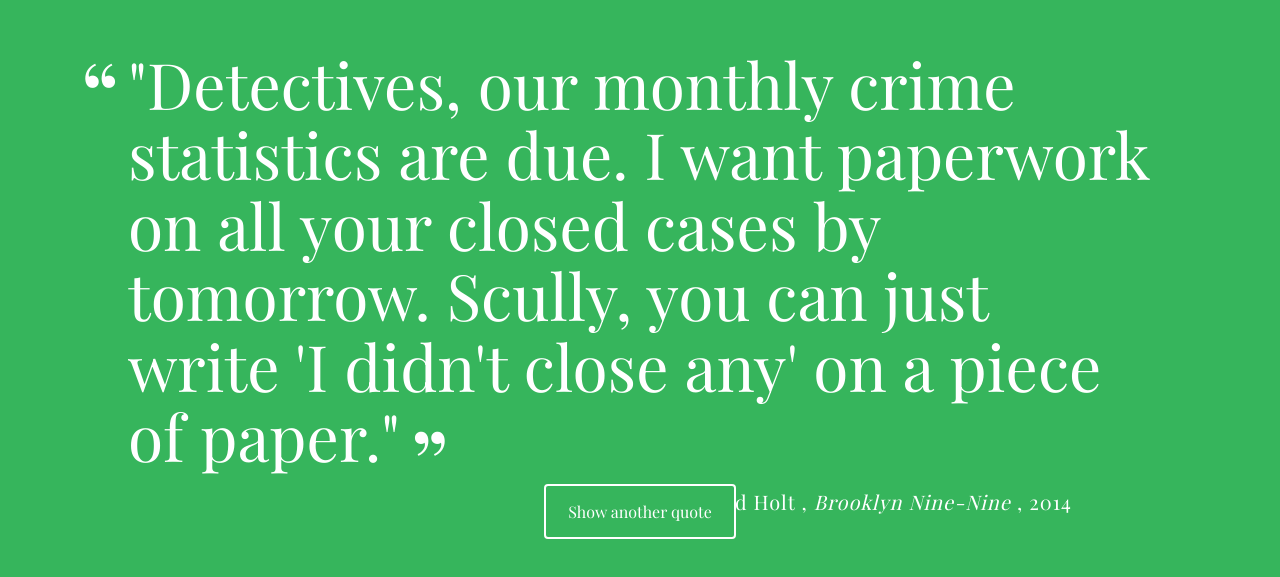
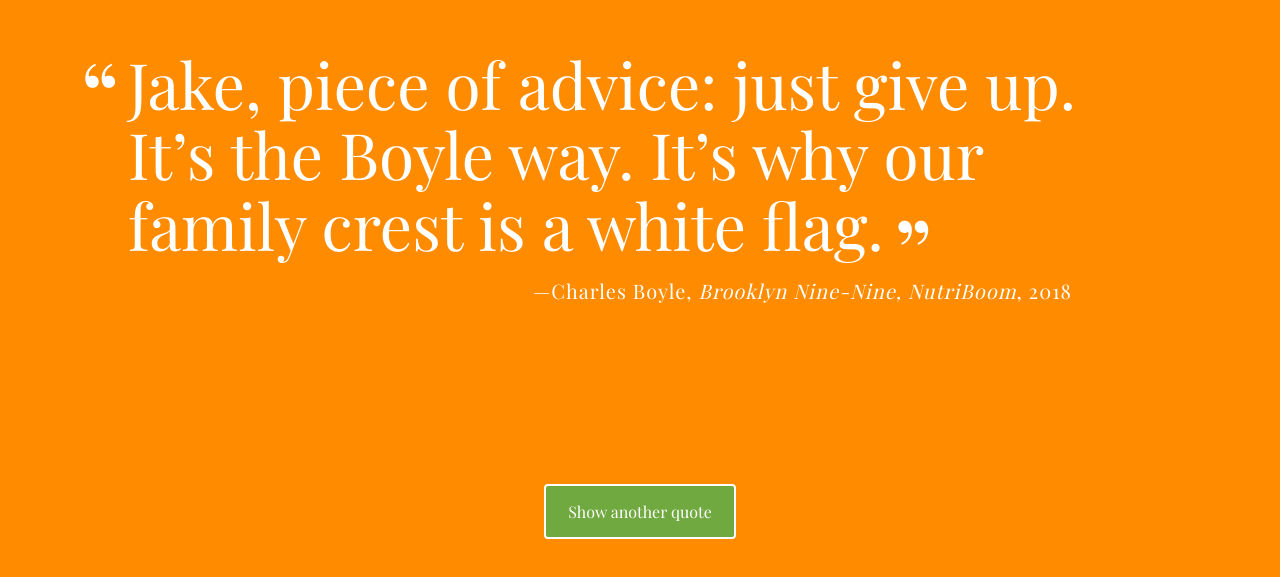
Before and after one commit to jedadan/techdegree-project-1, a plain HTML site: page index.html in a window 1280 px wide. Shown: the part 111-688 px from the top of the page. Drawn offline with nearby package versions, Linux system fonts and the light colour scheme; a web font is replaced by a local one.

Commit message:
cleaned up/notated code for review

```diff
--- a/css/styles.css
+++ b/css/styles.css
@@ -67,6 +67,14 @@
   font-style: normal;
 }
 
+.episode {
+  font-style: italic;
+}
+
+.episode:before {
+  content: ", ";
+}
+
 .year:before {
   content: ", ";
   font-style: normal;
--- a/index.html
+++ b/index.html
@@ -16,13 +16,14 @@
     <div class="container">
       <div id="quote-box">
         <p class="quote">
-          "Detectives, our monthly crime statistics are due. I want paperwork on
+          Detectives, our monthly crime statistics are due. I want paperwork on
           all your closed cases by tomorrow. Scully, you can just write 'I
-          didn't close any' on a piece of paper."
+          didn't close any' on a piece of paper.
         </p>
         <p class="source">
           Captain Raymond Holt
           <span class="citation">Brooklyn Nine-Nine</span>
+          <span class="episode">M.E. Time</span>
           <span class="year">2014</span>
         </p>
       </div>
--- a/js/script.js
+++ b/js/script.js
@@ -5,101 +5,112 @@
 
 // Study guide for this project - https://drive.google.com/file/d/1s5grutGuQFwJcQP8bFwEI69Q8FCkGdDk/view?usp=sharing
 
-/***
-  Create the array of quote objects and name it `quotes`.
-  Add at least five quote objects to the `quotes` array.
-  Give each quote object a `quote` and `source` property.
-  Add the `citation` property to at least one object in the array.
-  Add the `year` property to at least one object in the array.
-  Use console.log() to log your array of quotes to the console.
-***/
+// Array of 'Brooklyn Nine Nine' quotes, can't wait for the next season!
+
 let quotes = [
   {
     quote:
-      '"You should make me your campaign manager. I was born for politics! I have great hair and I love lying."',
+      "You should make me your campaign manager. I was born for politics! I have great hair and I love lying.",
     source: "Gina Linetti",
     citation: "Brooklyn Nine-Nine",
+    episode: "Full Boyle",
     year: 2014
   },
   {
     quote:
-      "“A place where everybody knows your name is hell. You’re describing hell.”",
+      "A place where everybody knows your name is hell. You’re describing hell.",
     source: "Rosa Diaz",
     citation: "Brooklyn Nine-Nine",
+    episode: "A Tale of Two Bandits",
     year: 2019
   },
   {
     quote:
-      "“Jake, piece of advice: just give up. It’s the Boyle way. It’s why our family crest is a white flag.”",
+      "Jake, piece of advice: just give up. It’s the Boyle way. It’s why our family crest is a white flag.",
     source: "Charles Boyle",
     citation: "Brooklyn Nine-Nine",
+    episode: "NutriBoom",
     year: 2018
   },
   {
-    quote: "“If I die, turn my tweets into a book.”",
+    quote: "If I die, turn my tweets into a book.",
     source: "Gina Linetti",
     citation: "Brooklyn Nine-Nine",
+    episode: "Halloween III",
     year: 2015
   },
   {
     quote:
-      "\"Where were you? You were gone for three hours. I know because I sang 'This Is How We Do It' 143 times.\"",
+      "Where were you? You were gone for three hours. I know because I sang 'This Is How We Do It' 143 times.",
     source: "Jake Peralta",
     citation: "Brooklyn Nine-Nine",
+    episode: "Sabatoge",
     year: 2015
   },
   {
     quote:
-      "\"We've busted murderers; we've taken down cartels. But today we face the worst New York has to offer- the Fire Department.\"",
+      "We've busted murderers; we've taken down cartels. But today we face the worst New York has to offer- the Fire Department.",
     source: "Jake Peralta",
     citation: "Brooklyn Nine-Nine",
+    episode: "Operation: Broken Feather",
     year: 2014
   },
   {
     quote:
-      "\"It's Gina's phone, leave me a voicemail. I won't check it 'cause it's not 1993.\"",
+      "It's Gina's phone, leave me a voicemail. I won't check it 'cause it's not 1993.",
     source: "Gina Linetti",
     citation: "Brooklyn Nine-Nine",
+    episode: "The Mole",
     year: 2014
   }
 ];
 
-/***
-  Create the `getRandomQuote` function to:
-   - Create a variable to store a random number
-   - Use the random number to `return` a random quote object from the `quotes` array.
-***/
+// Generates a random number to grab a quote at random
 
 function getRandomQuote() {
-  let randomNum = Math.floor(Math.random() * 7) + 1;
+  let randomNum = Math.floor(Math.random() * quotes.length);
   return quotes[randomNum];
 }
 
-/***
-  Create the `printQuote` function to:
-   - Call the `getRandomQuote` function and assign it to a variable.
-   - Create a variable for the HTML string and set it equal to an empty string.
-   - Use the HTML template in the instructions or the markup in the index.html file, AND
-     the random quote vairable to build your HTML string.
-   - Add the quote and source section to the HTML string.
-   - Use an if statement to check for the citation property before adding it to the HTML string.
-   - Use an if statement to check for the year property before adding it to the HTML string.
-   - Don't forget to close that final `p` tag.
-   - Set the `innerHTML` of the `quote-box` div to the HTML string.
-***/
+// Create color variable and creates functions to change the background color to a random color in the array
+
+let color = [
+  "IndianRed",
+  "MediumVioletRed",
+  "DarkOrange",
+  "Gold",
+  "Lavender",
+  "LightSteelBlue",
+  "DimGray"
+];
+
+function randomColor() {
+  let randomCol = Math.floor(Math.random() * color.length);
+  return color[randomCol];
+}
+
+function changeColor() {
+  let colorChange = randomColor();
+
+  document.body.style.background = colorChange;
+  document.getElementById("loadQuote").style.backgroundColor = colorChange;
+}
+
+// Creates function to display random quote and color to page
 
 function printQuote() {
+  changeColor();
   let randomQuote = getRandomQuote();
   let html = "";
-  html =
-    '<p class="quote">' +
-    randomQuote["quote"] +
-    "</p>" +
-    '<p class="source">' +
-    randomQuote["source"];
+  html += '<p class="quote">' + randomQuote["quote"] + "</p>";
+  html += '<p class="source">' + randomQuote["source"];
 
   if (randomQuote["citation"] !== undefined) {
     html += '<span class="citation">' + randomQuote["citation"] + "</span>";
+  }
+
+  if (randomQuote["episode"] !== undefined) {
+    html += '<span class="episode">' + randomQuote["episode"] + "</span>";
   }
 
   if (randomQuote["year"] !== undefined) {
@@ -111,15 +122,12 @@
   document.getElementById("quote-box").innerHTML = html;
 }
 
-/***
-  When the "Show another quote" button is clicked, the event listener
-  below will be triggered, and it will call, or "invoke", the `printQuote`
-  function. So do not make any changes to the line of code below this
-  comment.
-***/
+// 5 second interval in between quotes
+
+setInterval(printQuote, 5000);
+
+// Button functionality to display a new quote
 
 document
   .getElementById("loadQuote")
   .addEventListener("click", printQuote, false);
-
-// Remember to delete the comments that came with this file, and replace them with your own code comments.
```
